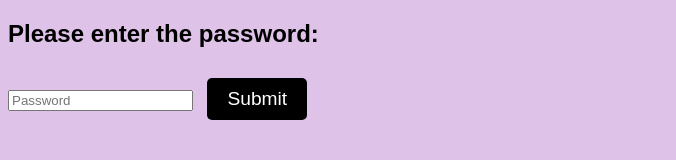
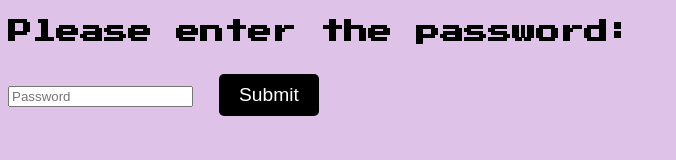
Before and after one commit to sophiieeesss/mindmapper, a plain HTML site: page 01index.html in a window 1280 px wide. Shown: the whole page, without its empty margins (0-676 px from the left). Drawn offline with Linux system fonts and the light colour scheme.

Commit message:
Update 02style.css

```diff
--- a/02style.css
+++ b/02style.css
@@ -1,5 +1,5 @@
 body {
-    font-family: 'Recoleta', sans-serif;
+    font-family: 'Press Start 2P', sans-serif; /* VHS-style font */
     background-color: #dec2e7;
     color: black;
 }
```
